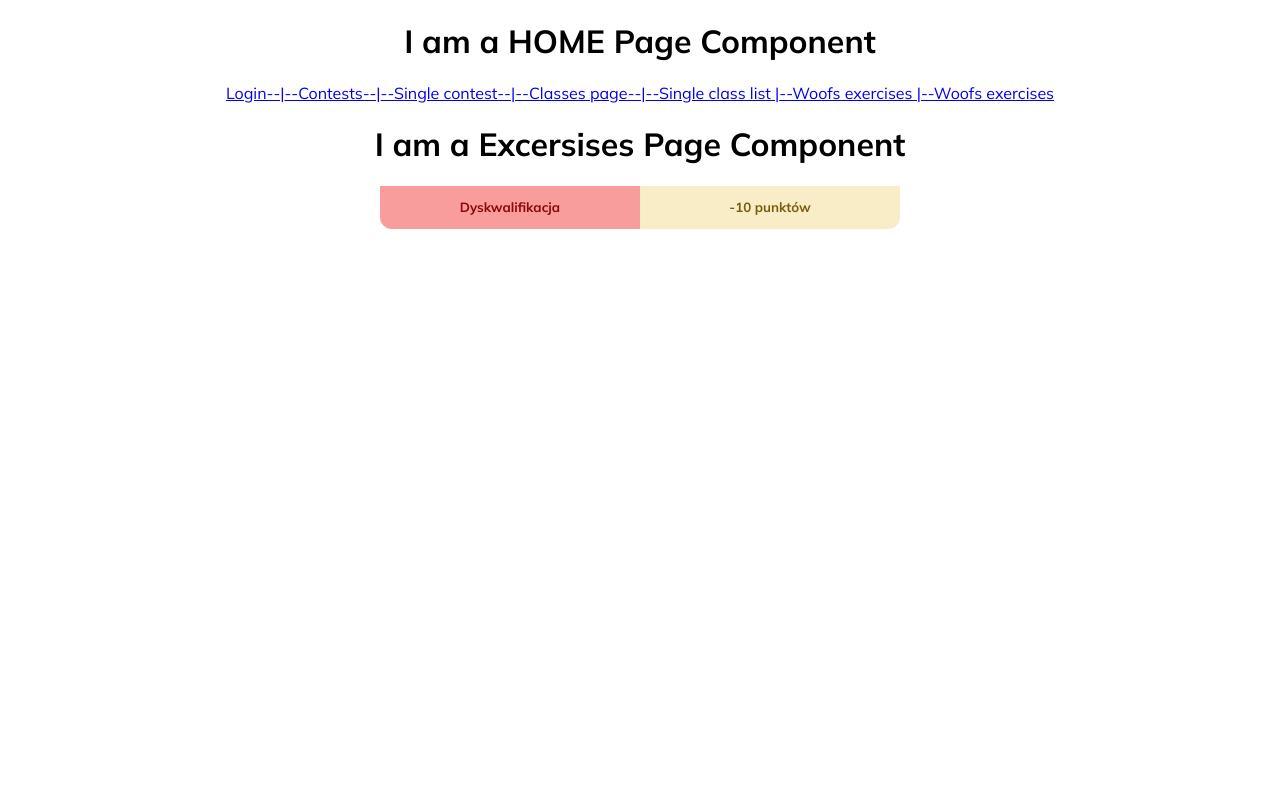
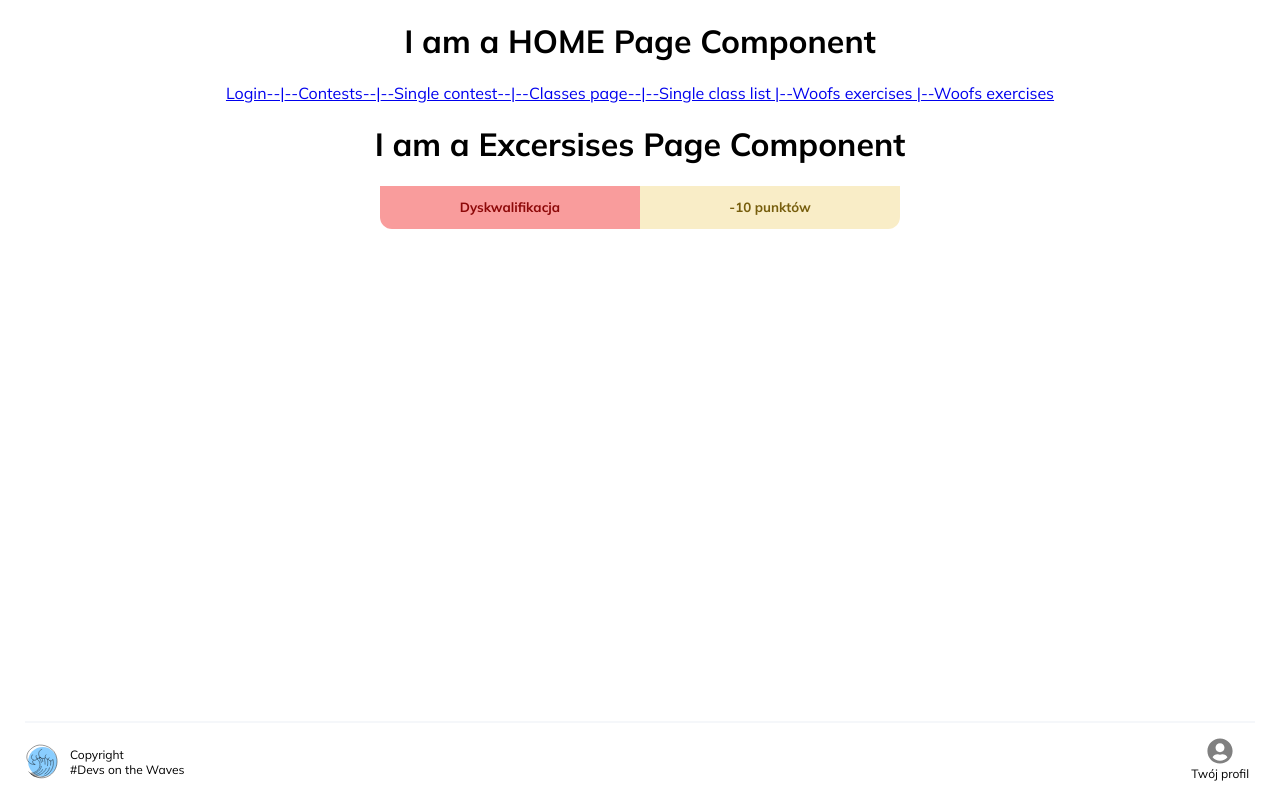
Before and after one commit to CC2021-WBL/GOOD-BOI-Application, a React (Create React App) app: page /contests/1/classes/1/woof in a window 1280 px wide. Built offline with nearby package versions, Linux system fonts and the light colour scheme.

Commit message:
fix: add footer to excersizes page

```diff
--- a/src/Pages/ExercisesPage/ExercisesPage.js
+++ b/src/Pages/ExercisesPage/ExercisesPage.js
@@ -1,14 +1,18 @@
 import CardWrapper from '../../Atoms/CardWrapper/CardWrapper';
 import SpecialButtonsContainer from '../../Molecules/SpecialButtonsContainer';
+import Footer from '../../Molecules/Footer/Footer';
 
 const ExercisesPage = () => {
   return (
+    <>
       <CardWrapper>
         <div>
           <h1>I am a Excersises Page Component</h1>
           <SpecialButtonsContainer></SpecialButtonsContainer>
         </div>
       </CardWrapper>
+      <Footer />
+    </>
   );
 };
 
```
Lines whose indentation alone changed are shown as unchanged.
